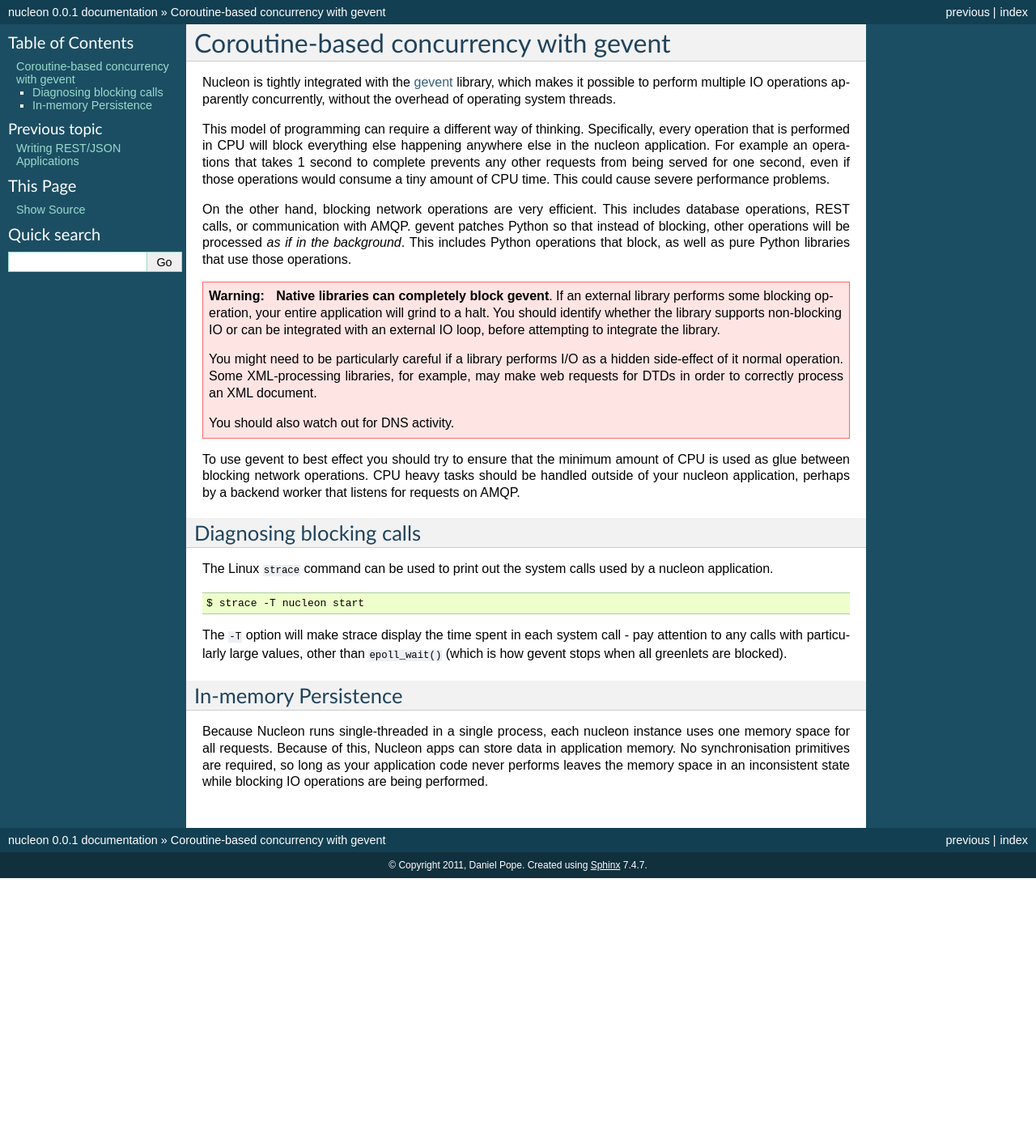
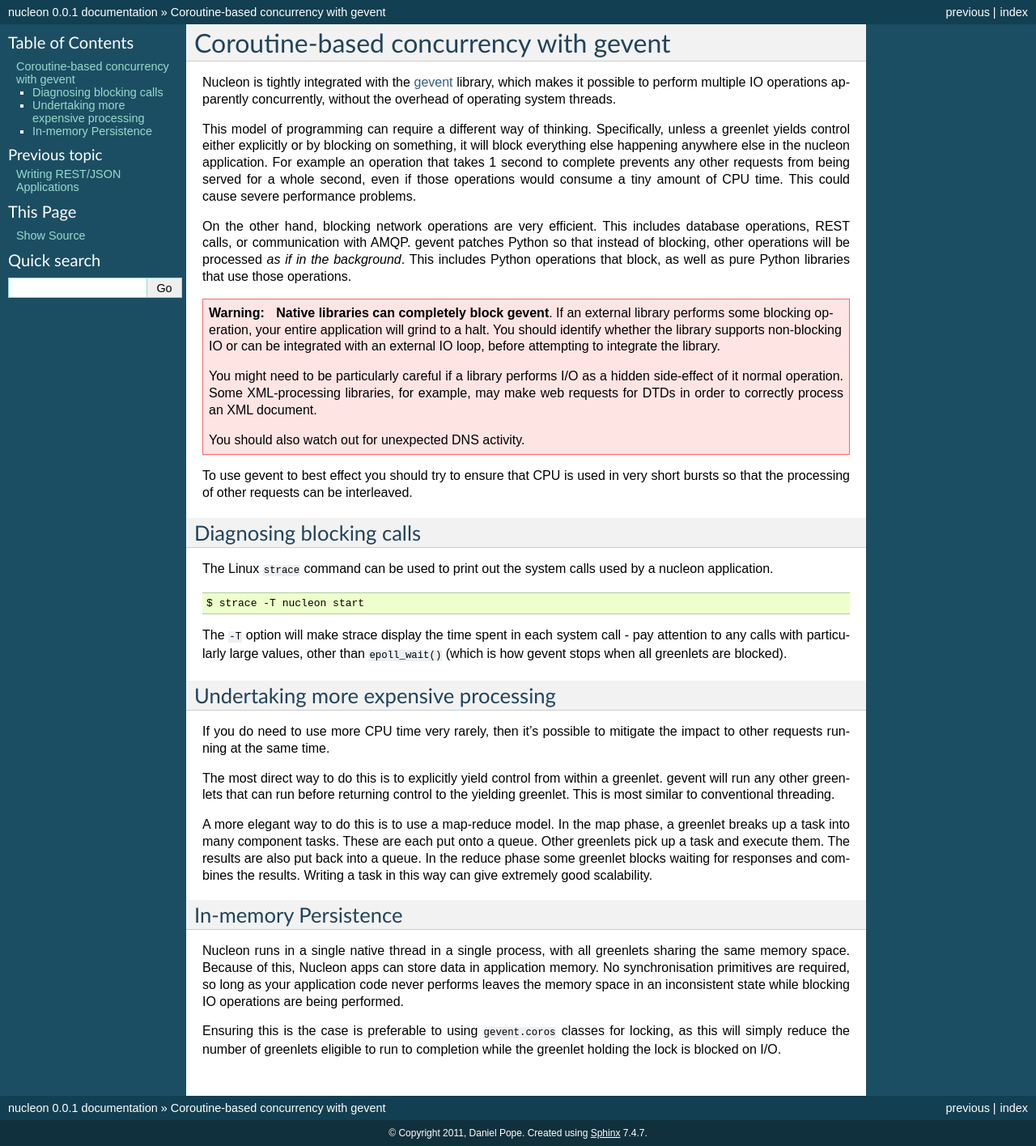
Before and after one commit to lordmauve/nucleon, a Sphinx documentation site: the page built from docs/gevent.rst, in a window 1280 px wide. Shown: the whole page at 81% size. Built offline with Sphinx 7.4.7, drawn with Linux system fonts in a browser that asks for light colours; before the commit the page ends 1085 px from its top, so only the background shows below that.

Commit message:
New: more documentation about programming with gevent

```diff
--- a/docs/gevent.rst
+++ b/docs/gevent.rst
@@ -8,11 +8,12 @@
 .. _`gevent`: http://www.gevent.org/
 
 This model of programming can require a different way of thinking.
-Specifically, every operation that is performed in CPU will block everything
-else happening anywhere else in the nucleon application. For example an
-operations that takes 1 second to complete prevents any other requests from
-being served for one second, even if those operations would consume a tiny
-amount of CPU time. This could cause severe performance problems.
+Specifically, unless a greenlet yields control either explicitly or by blocking
+on something, it will block everything else happening anywhere else in the
+nucleon application. For example an operation that takes 1 second to complete
+prevents any other requests from being served for a whole second, even if those
+operations would consume a tiny amount of CPU time. This could cause severe
+performance problems.
 
 On the other hand, blocking network operations are very efficient. This
 includes database operations, REST calls, or communication with AMQP. gevent
@@ -33,12 +34,10 @@
     for example, may make web requests for DTDs in order to correctly process
     an XML document.
 
-    You should also watch out for DNS activity.
+    You should also watch out for unexpected DNS activity.
 
-To use gevent to best effect you should try to ensure that the minimum amount
-of CPU is used as glue between blocking network operations. CPU heavy tasks
-should be handled outside of your nucleon application, perhaps by a backend
-worker that listens for requests on AMQP.
+To use gevent to best effect you should try to ensure that CPU is used in very
+short bursts so that the processing of other requests can be interleaved.
 
 Diagnosing blocking calls
 -------------------------
@@ -54,11 +53,33 @@
 pay attention to any calls with particularly large values, other than
 ``epoll_wait()`` (which is how gevent stops when all greenlets are blocked).
 
+Undertaking more expensive processing
+-------------------------------------
+
+If you do need to use more CPU time very rarely, then it's possible to
+mitigate the impact to other requests running at the same time.
+
+The most direct way to do this is to explicitly yield control from within a
+greenlet. gevent will run any other greenlets that can run before returning
+control to the yielding greenlet. This is most similar to conventional
+threading.
+
+A more elegant way to do this is to use a map-reduce model. In the map phase, a
+greenlet breaks up a task into many component tasks. These are each put onto a
+queue. Other greenlets pick up a task and execute them. The results are also
+put back into a queue. In the reduce phase some greenlet blocks waiting for
+responses and combines the results. Writing a task in this way can give
+extremely good scalability.
+
 In-memory Persistence
 ---------------------
 
-Because Nucleon runs single-threaded in a single process, each nucleon instance
-uses one memory space for all requests. Because of this, Nucleon apps can store
-data in application memory. No synchronisation primitives are required, so long
-as your application code never performs leaves the memory space in an
-inconsistent state while blocking IO operations are being performed.
+Nucleon runs in a single native thread in a single process, with all greenlets
+sharing the same memory space. Because of this, Nucleon apps can store data in
+application memory. No synchronisation primitives are required, so long as your
+application code never performs leaves the memory space in an inconsistent
+state while blocking IO operations are being performed.
+
+Ensuring this is the case is preferable to using ``gevent.coros`` classes for
+locking, as this will simply reduce the number of greenlets eligible to run to
+completion while the greenlet holding the lock is blocked on I/O.
```
